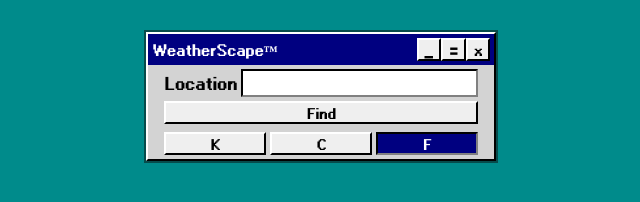
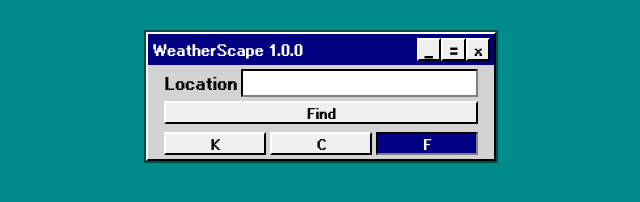
Before and after one commit to jacobsmithdev/weather-app-top, a website built with webpack: page src/index.html in a window 1280 px wide. Shown: the full height of the page, 319-959 px from the left. Built offline with nearby package versions, Linux system fonts and the light colour scheme.

Commit message:
feat: Replace tm symbol with version number
TM symbol is not supported by font used in project.

```diff
--- a/src/index.html
+++ b/src/index.html
@@ -8,7 +8,7 @@
     <body>
         <div class="weather-app">
             <header class="weather-app__header">
-                <h1 class="weather-app__logo">WeatherScape™</h1>
+                <h1 class="weather-app__logo">WeatherScape 1.0.0</h1>
                 <button class="weather-app__btn" id="weather-app__minimize">_</button>
                 <button class="weather-app__btn" id="weather-app__expand">=</button>
                 <button class="weather-app__btn" id="weather-app__close">x</button>
```
